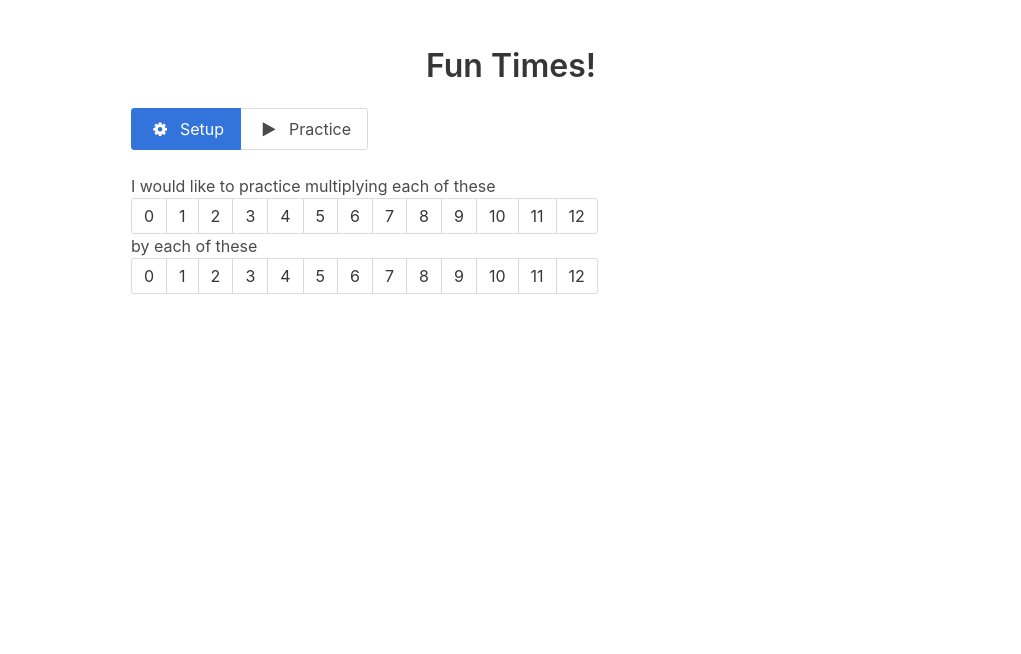
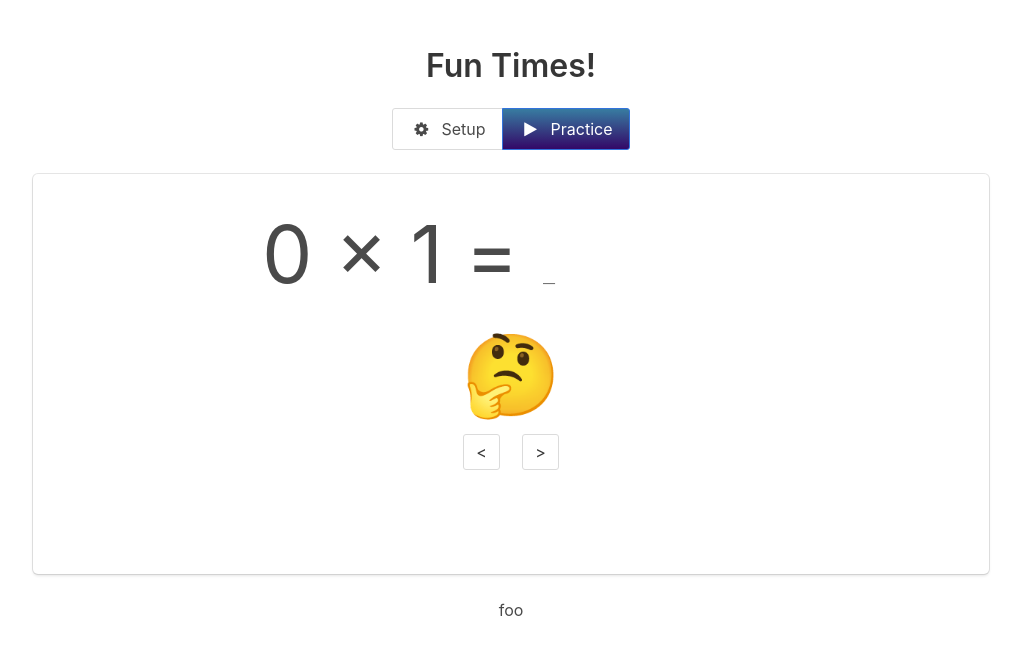
Before and after one commit to bacalj/funtimes, a website: page index.html in a window 1280 px wide. Both pictures are taken after a click on the item "Practice". Shown: the whole page, without its empty margins (129-1150 px from the left). Drawn offline with nearby package versions, Linux system fonts and the light colour scheme.

Commit message:
some styling and error handingl

```diff
--- a/funtimes.js
+++ b/funtimes.js
@@ -2,11 +2,13 @@ var funtimes = new Vue({
     el: '#funtimes',
     data: {
         mode: 'setup',
-        setA: [],
-        setB: [],
+        setA: [0, 1, 2],
+        setB: [1, 2, 3],
         problems: [],
         currProbIndex: 0,
-        responseEmoji: "🤔"
+        responseEmoji: "🤔",
+        answer:'',
+        errorMessage:'foo'
     },
 
     computed: {
@@ -21,6 +23,11 @@ var funtimes = new Vue({
         },
 
         practice(){
+            if (this.setA.length < 1 || this.setB.length < 1 ){
+                this.errorMessage = 'Hey, you need to choose at least one factor to practice from each list';
+            }
+
+            else {
                 this.mode = 'practice';
                 for (var i = 0; i < this.setA.length; i++) {
                     var factorA = this.setA[i];
@@ -31,6 +38,7 @@ var funtimes = new Vue({
                         prob.showProduct = false;
                         prob.product = prob.factor1 * prob.factor2;
                         this.problems.push(prob);
+                    }
                 }
             }
         },
@@ -49,6 +57,7 @@ var funtimes = new Vue({
             if (this.currProbIndex > this.problems.length -1){
                 this.currProbIndex = 0;
             }
+            this.resetPracticeArea();
         },
 
         indexDown(){
@@ -56,7 +65,27 @@ var funtimes = new Vue({
             if (this.currProbIndex < 0 ){
                 this.currProbIndex = this.problems.length - 1;
             }
+            this.resetPracticeArea();
+        },
+
+        check(){
+            if (this.answer == '' || this.answer == ' ' || this.answer == "__") {
+                this.responseEmoji = "🤔";
+                console.log('space');
+            } else if (this.answer == this.problems[this.currProbIndex].product){
+                this.responseEmoji = "😄";
+                console.log('correct');
+            } else {
+                this.responseEmoji = "🙁";
+                console.log('incorrect');
             }
+        },
 
+        resetPracticeArea(){
+            this.responseEmoji = "🤔";
+            this.answer = "";
+            document.getElementById("theanswer").focus();
+            this.errorMessage = '';
+        }
     }
 });
--- a/index.html
+++ b/index.html
@@ -13,12 +13,12 @@
         <section class="section">
             <div class="container">
                 <h1 class="title has-text-centered">Fun Times!</h1>
-                <div class="columns" id="funtimes">
-                    <div class="column is-2 left-sidebar">
+                <div class="columns has-text-centered" id="funtimes">
+                    <div class="column is-1 left-sidebar">
                     </div>
 
                     <div class="column">
-                        <div class="tabs is-toggle is-toggle-rounded"><!-- start tabs -->
+                        <div class="tabs is-toggle is-centered"><!-- start tabs -->
                             <ul>
                                 <li @click="setUp()" :class="{ 'is-active' : mode === 'setup' }"><a>
                                     <span class="icon"><i class="fa fa-gear"></i></span>
@@ -31,10 +31,10 @@
                             </ul>
                         </div><!--end tabs -->
                         <!-- <transition name="fade"> -->
-                            <div v-if="mode === 'setup'" class="setup-area">
+                            <div v-if="mode === 'setup'" class="setup-area box">
                                 <div class="first-factor-selector">
                                     <div class="choose-factor-note"> I would like to practice multiplying each of these</br></div>
-                                    <div class="buttons factor-a has-addons">
+                                    <div class="buttons is-centered factor-a has-addons">
                                         <span @click="toggleInSet(0, setA)" class="button" :class="{ 'is-primary' : setA.indexOf(0) > -1 }">0</span>
                                         <span @click="toggleInSet(1, setA)" class="button" :class="{ 'is-primary' : setA.indexOf(1) > -1 }">1</span>
                                         <span @click="toggleInSet(2, setA)" class="button" :class="{ 'is-primary' : setA.indexOf(2) > -1 }">2</span>
@@ -53,7 +53,7 @@
 
                                 <div class="second-factor-selector">
                                     <div class="choose-factor-note">by each of these</br></div>
-                                    <div class="buttons factor-b has-addons">
+                                    <div class="buttons is-centered factor-b has-addons">
                                         <span @click="toggleInSet(0, setB)" class="button" :class="{ 'is-primary' : setB.indexOf(0) > -1 }">0</span>
                                         <span @click="toggleInSet(1, setB)" class="button" :class="{ 'is-primary' : setB.indexOf(1) > -1 }">1</span>
                                         <span @click="toggleInSet(2, setB)" class="button" :class="{ 'is-primary' : setB.indexOf(2) > -1 }">2</span>
@@ -72,12 +72,13 @@
                             </div>
                         <!-- </transition> -->
                         <!-- <transition name="fade"> -->
-                            <div v-if="mode === 'practice'" class="practice-area">
+                            <div v-if="mode === 'practice'" class="practice-area box">
                                 <span class="factor1">{{problems[currProbIndex].factor1}}</span>
                                 <span class="times">&times;</span>
                                 <span class="factor2">{{problems[currProbIndex].factor2}}</span>
                                 <span class="equals">=</span>
-                                <span class="answer">{{problems[currProbIndex].product}}</span>
+                                <!-- <span class="answer">{{problems[currProbIndex].product}}</span> -->
+                                <input @keyup="check()" v-model="answer" type="text" class="answer" id="theanswer" placeholder="__">
                                 <div class="response">{{responseEmoji}}</div>
 
                                 <div class="controls">
@@ -85,10 +86,15 @@
                                     <span @click="indexUp()" class="button indexup">></span>
                                 </div>
                             </div>
+
+                            <div class="error">
+                                {{errorMessage}}
+                            </div>
+
                         <!-- </transition> -->
                     </div>
 
-                    <div class="column is-2 right-sidebar">
+                    <div class="column is-1 right-sidebar">
                     </div>
                 </div>
             </div>
--- a/scss/style.scss
+++ b/scss/style.scss
@@ -2,6 +2,8 @@
 @import "../node_modules/bulma/sass/utilities/initial-variables";
 
 // 2. update variables
+$primary: #387CA1;
+
 
 // 3. Import the rest of Bulma
 @import "../node_modules/bulma/bulma";
@@ -10,3 +12,18 @@
 .fade-enter-active, .fade-leave-active {
     transition: opacity .5s;
 }
+
+.practice-area {
+    font-size:80px;
+    #theanswer {
+        border:0px;
+    }
+}
+
+li.is-active a {
+    background-image: linear-gradient(to bottom, #387CA1 0%, #330867 100%);
+}
+
+.button.is-primary {
+    background-image: linear-gradient(to bottom, #387CA1 0%, #330867 100%);
+}
```
Also changed, not shown: css/style.css. Lines whose indentation alone changed are shown as unchanged.
